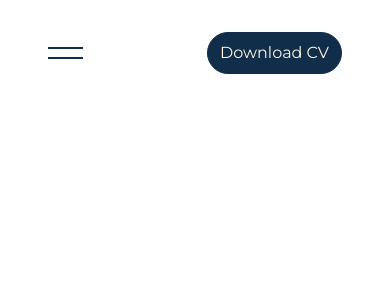
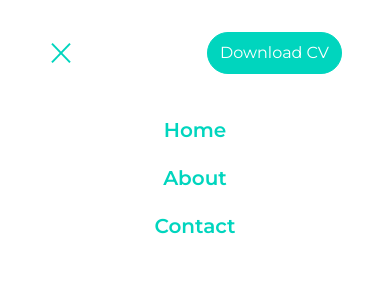
Before and after one commit to ilhamhilmi/hilmi-portfolio, a Next.js app: page / in a window 390 px wide. Both pictures are taken after a click on the button 65 px from the left and 53 px from the top of the page. Shown: the top 300 px of the page. Built offline with nearby package versions, Linux system fonts and the light colour scheme.

Commit message:
x hamburger line, dropdown navbar mobile

```diff
--- a/app/globals.css
+++ b/app/globals.css
@@ -13,6 +13,7 @@
   --font-mono: var(--font-geist-mono);
   --font-montserrat: var(--font-montserrat);
 
+  --color-primary: #00d5be;
   --color-pearl: #FFF7E6;
   --color-midnight: #102E4A;
 }
@@ -31,5 +32,5 @@ body {
 }
 
 .hamburger-line {
-    @apply w-8.75 h-0.5 my-2 block bg-midnight transform rotate-0 translate-y-0 scale-100;
+    @apply w-8.75 h-0.5 my-2 block bg-primary transform rotate-0 translate-y-0 scale-100;
   }
--- a/app/page.tsx
+++ b/app/page.tsx
@@ -1,33 +1,44 @@
+"use client";
 import Image from "next/image";
 import { usePathname } from "next/navigation";
 import { useState, useEffect } from "react";
 
 export default function Home() {
+
+  const [isOpen, setIsOpen] = useState(false);
+
   return (
     <div>
       {/* Mobile Start */}
       <header className="xl:hidden w-full z-50 fixed top-0 left-0 flex items-center justify-center px-6">
-        <nav className="bg-white xl:w-3/4 w-full rounded-full px-6 py-3 mt-5 flex items-center justify-between">
-          <button className="cursor-pointer bg-white">
-            <span className="hamburger-line"></span>
-            <span className="hamburger-line"></span>
+        <nav className="bg-white xl:w-3/4 w-full rounded-full px-6 py-3 mt-5 flex items-center justify-between relative">
+          <button onClick={() => setIsOpen(!isOpen)} className="cursor-pointer bg-white">
+            <span className={`w-6.5 h-0.5 my-2 block bg-primary transform transition-all duration-300 ${isOpen ? 'rotate-46 translate-y-1.25' : 'rotate-0 translate-y-0 scale-100'}`}></span>
+            <span className={`w-6.5 h-0.5 my-2 block bg-primary transform transition-all duration-300 ${isOpen ? '-rotate-46 -translate-y-1.25' : 'rotate-0 translate-y-0'}`}></span>
           </button>
-          <a className="border border-midnight rounded-full px-3 py-2  text-pearl bg-midnight font-montserrat">Download CV</a>
+          <a className="border border-primary rounded-full px-3 py-2  text-white bg-primary font-montserrat">Download CV</a>
+
+          <div className={`bg-white absolute left-0 top-full mt-3.5 rounded-4xl w-full px-6 transition-all duration-250 ease-in text-center flex flex-col space-y-5 ${isOpen ? 'max-h-100 opacity-100 py-4' : 'max-h-0 opacity-0 py-0'}`}>
+            <a href="" className="text-primary font-montserrat font-semibold text-xl">Home</a>
+            <a href="" className="text-primary font-montserrat font-semibold text-xl">About</a>
+            <a href="" className="text-primary font-montserrat font-semibold text-xl">Contact</a>
+          </div>
+
         </nav>
       </header>
       {/* Mobile End */}
 
       {/* Desktop Start */}
       <header className="hidden w-full z-50 fixed top-0 left-0 xl:flex items-center justify-center px-6">
-        <nav className="bg-white xl:w-3/4 w-full rounded-full px-6 py-4 mt-5 flex items-center justify-between">
+        <nav className="bg-white xl:w-3/4 w-full rounded-full px-6 py-3 mt-5 flex items-center justify-between">
           <div>
-            <a href="" className="text-midnight font-montserrat font-semibold">Ilham Hilmi</a>
+            <a href="" className="text-primary font-montserrat font-semibold">Ilham Hilmi</a>
           </div>
-          <div className="space-x-15">
-            <a href="" className="text-midnight font-montserrat ">Home</a>
-            <a href="" className="text-midnight font-montserrat ">About</a>
-            <a href="" className="text-midnight font-montserrat ">Contact</a>
-            <a href="" className="border border-midnight rounded-full px-3 py-2  text-pearl bg-midnight font-montserrat">Download CV</a>
+          <div className="space-x-12">
+            <a href="" className="text-primary font-montserrat text-sm font-semibold hover:text-teal-600 duration-200">Home</a>
+            <a href="" className="text-primary font-montserrat text-sm font-semibold hover:text-teal-600 duration-200">About</a>
+            <a href="" className="text-primary font-montserrat text-sm font-semibold hover:text-teal-600 duration-200">Contact</a>
+            <a href="" className="border border-primary rounded-full px-3 py-1.5  text-white bg-primary font-montserrat text-sm hover:bg-teal-600 hover:border-teal-600 hover:shadow-md duration-200">Download CV</a>
           </div>
         </nav>
       </header>
```
